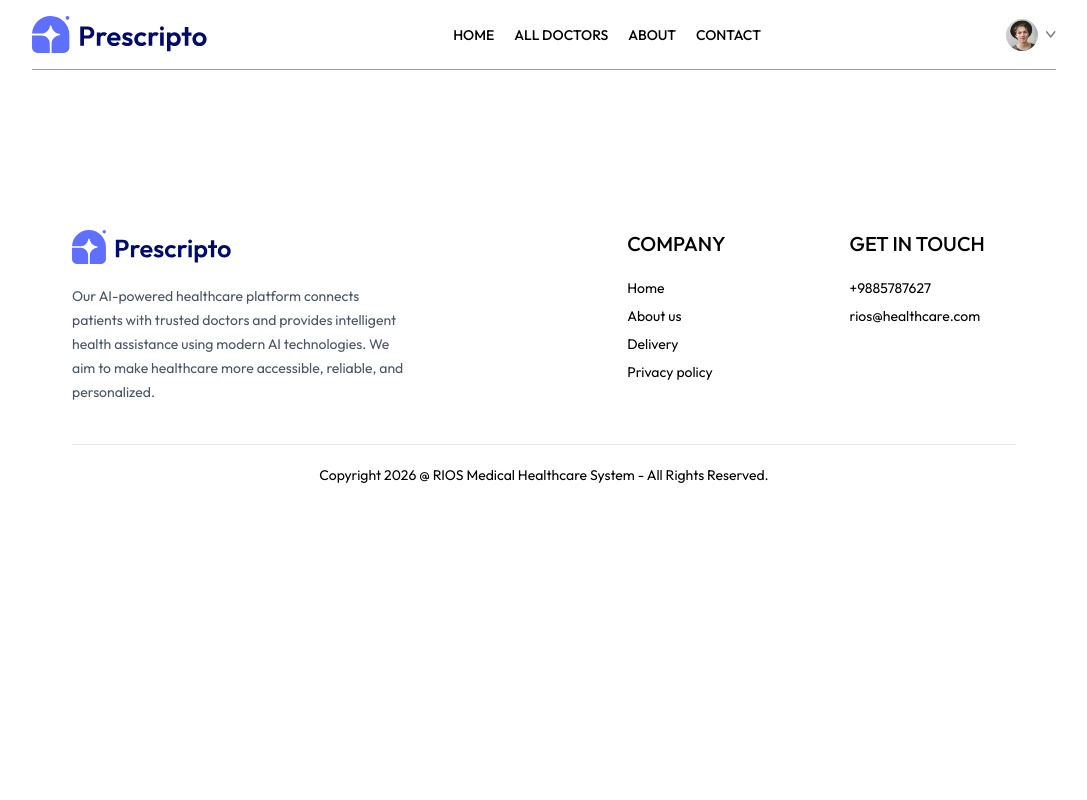
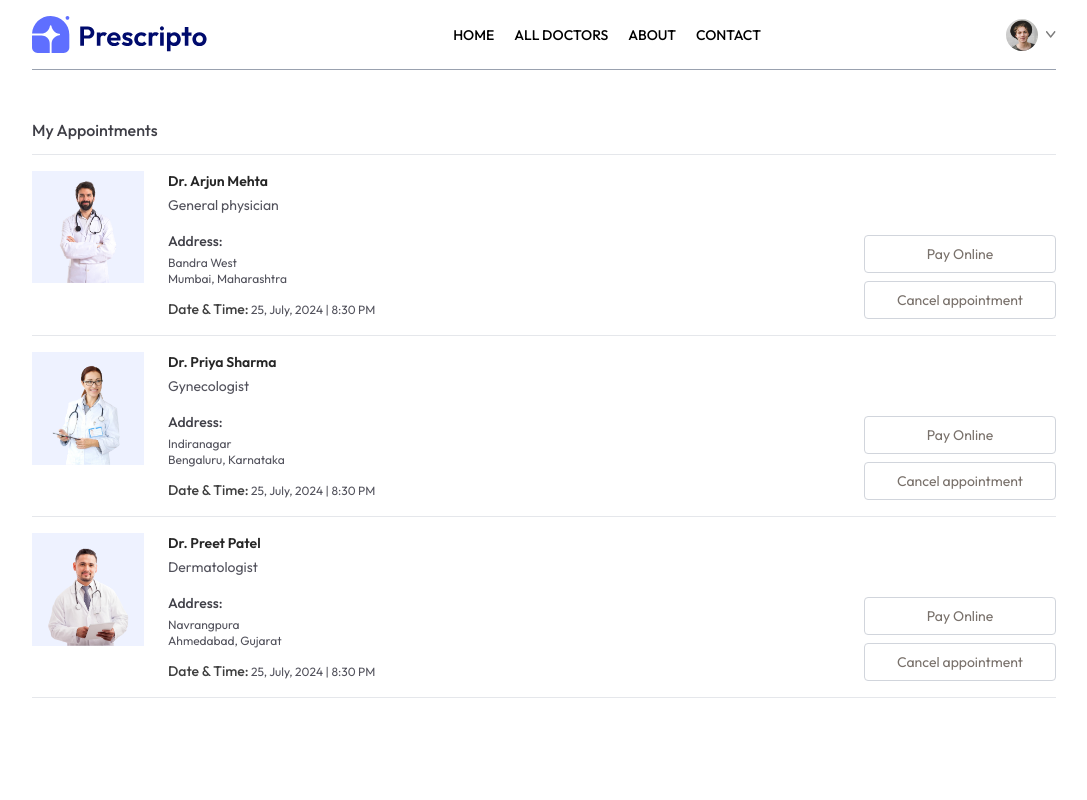
Before and after one commit to IndanBasu/Medical-Healthcare-System, a React (Vite) app: page /my-appointments in a window 1280 px wide. Shown: the top 800 px of the page, without its empty margins (96-1183 px from the left). Built offline with nearby package versions, Linux system fonts and the light colour scheme.

Commit message:
MyAppointments section created

```diff
--- a/src/pages/MyAppointments.jsx
+++ b/src/pages/MyAppointments.jsx
@@ -1,9 +1,36 @@
-import React from 'react'
+import React, { useContext } from 'react'
+import { AppContext } from '../context/AppContext'
 
 const MyAppointments = () => {
+
+  const { doctors } = useContext(AppContext)
+
   return (
     <div>
-
+      <p className='pb-3 mt-12 font-medium text-zinc-700 border-b border-gray-200'>My Appointments</p>
+      <div>
+        {doctors.slice(0,3).map((item,index) => (
+            <div className='grid grid-cols-[1fr_2fr] gap-4 sm:flex sm:gap-6 py-4 border-b border-gray-200' key={index}>
+              <div className='h-full'>
+                <img className='w-28 h-full min-h-28 object-cover bg-indigo-50' src={item.image} alt="" />
+              </div>
+              <div className='flex-1 text-sm text-zinc-600'>
+                <p className='text-neutral-800 font-semibold'>{item.name}</p>
+                <p className='mt-1'>{item.speciality}</p>
+                <p className='text-zinc-700 font-medium mt-4'>Address:</p>
+                <p className='text-xs mt-1'>{item.address.line1}</p>
+                <p className='text-xs'>{item.address.line2}</p>
+                <p className='text-xs mt-3'><span className='text-sm text-neutral-700 font-medium'>Date & Time:</span> 25, July, 2024 | 8:30 PM</p>
+              </div>
+              <div></div>
+              <div className='flex flex-col gap-2 justify-end'>
+                <button className='text-sm text-stone-500 text-center sm:min-w-48 py-2 border border-gray-300 rounded hover:bg-primary hover:text-white transition-all duration-300'>Pay Online</button>
+                <button className='text-sm text-stone-500 text-center sm:min-w-48 py-2 border border-gray-300 rounded hover:bg-red-600 hover:text-white transition-all duration-300'>Cancel appointment</button>
+              </div>
+            </div>
+          ))
+        }
+      </div>
     </div>
   )
 }
```
